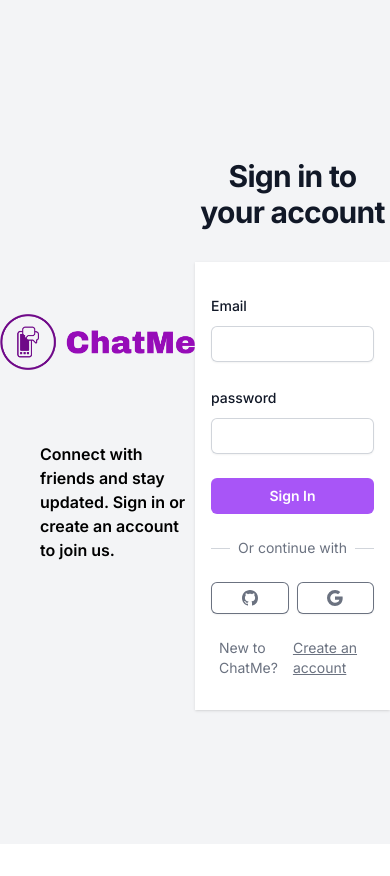
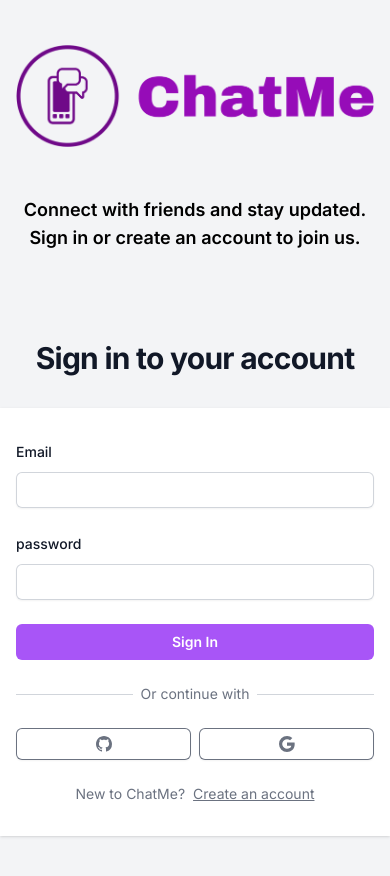
Before and after one commit to Paul-Uchenna/chatme-app, a Next.js app: page / in a window 390 px wide. Shown: the top 876 px of the page. Before the commit the page ends 844 px from the top, so only its background shows below. Built offline with nearby package versions, Linux system fonts and the light colour scheme; no server answers; what pusher would draw is missing.

Commit message:
Responsive main page

```diff
--- a/app/(site)/page.tsx
+++ b/app/(site)/page.tsx
@@ -3,9 +3,10 @@
 
 export default function Home() {
   return (
-    <div className="flex h-full">
-      <div className="flex flex-1 flex-col justify-center items-center bg-gray-100">
-        <div className="relative w-full h-[160px]">
+    <div className="flex flex-col lg:flex-row h-full min-h-screen">
+      {/* Left section */}
+      <div className="flex flex-1 flex-col justify-center items-center bg-gray-100 p-4 lg:p-8">
+        <div className="relative w-full h-[160px] lg:h-[200px]">
           <Image
             src="/images/logo.png"
             alt="logo"
@@ -14,13 +15,15 @@
             className="w-auto h-auto"
           />
         </div>
-        <div className="w-full pl-10 py-5 text-start">
-          <p className="font-semibold">
+        <div className="w-full pt-5 text-center lg:text-start">
+          <p className="font-semibold text-lg lg:text-xl">
             Connect with friends and stay updated. Sign in or create an account
             to join us.
           </p>
         </div>
       </div>
+
+      {/* Right section */}
       <div className="flex flex-1 flex-col justify-center py-12 sm:px-6 lg:px-8 bg-gray-100">
         <div className="sm:mx-auto sm:w-full sm:max-w-md">
           <h2 className="mt-6 text-center text-3xl font-bold tracking-tight text-gray-900">
```
